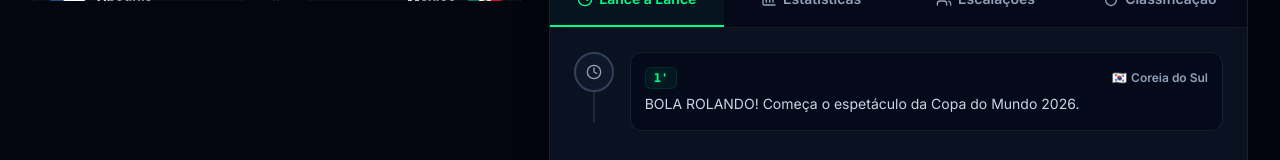
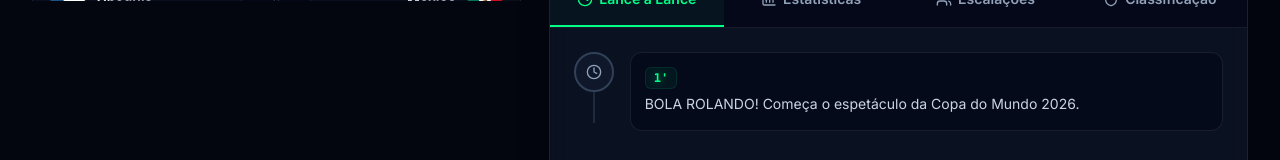
Before and after one commit to GabrielCaetanoDEV/copafan.app, a React (Vite) app: page / in a window 1280 px wide. Shown: the part 764-924 px from the top of the page. Built offline with nearby package versions, Linux system fonts and the light colour scheme.

Commit message:
fix: corrige atribuição errada de times nos eventos neutros do lance a lance

```diff
--- a/src/components/Match/GoogleMatchTabs.tsx
+++ b/src/components/Match/GoogleMatchTabs.tsx
@@ -141,7 +141,10 @@
                   iconBg = 'bg-slate-950 border-slate-700';
                 }
 
-                const eventTeam = event.teamId === match.homeTeamId ? homeTeam : awayTeam;
+                let eventTeam = undefined;
+                if (event.teamId) {
+                  eventTeam = event.teamId.toLowerCase() === match.homeTeamId.toLowerCase() ? homeTeam : awayTeam;
+                }
 
                 return (
                   <div key={event.id} className="flex gap-4 items-start relative group transition duration-300">
```
